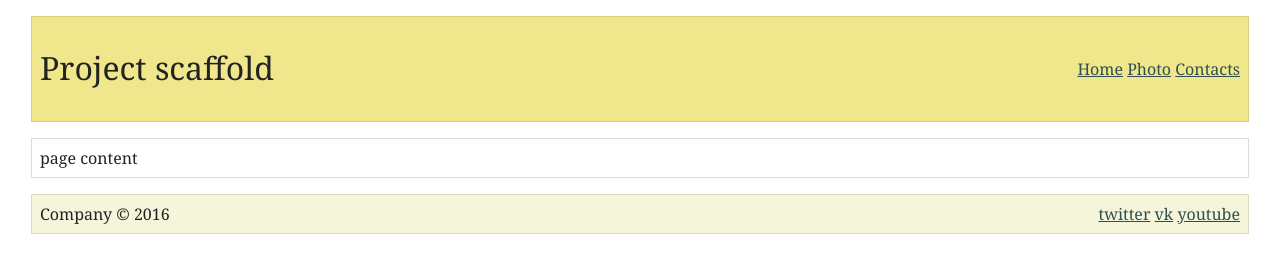
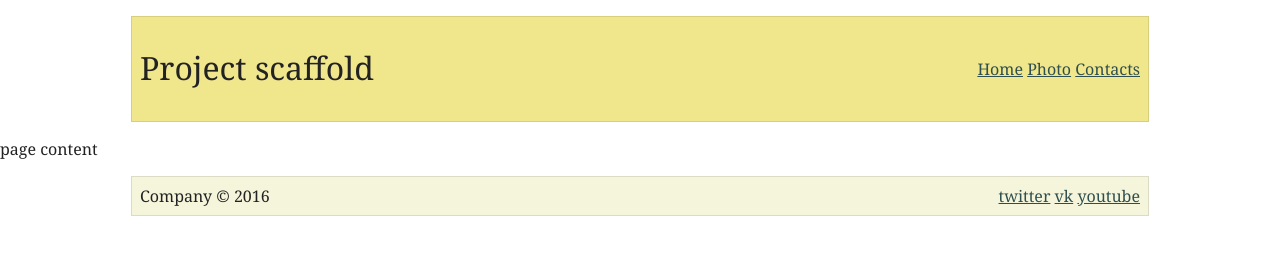
Before and after one commit to yoksel/project-scaffold, a plain HTML site: page index.html in a window 1280 px wide. Drawn offline with Linux system fonts and the light colour scheme.

Commit message:
Update 2016-04-02T21:05:37.628Z

```diff
--- a/assets/css/styles.css
+++ b/assets/css/styles.css
@@ -383,6 +383,25 @@ UL {
 H1, H2, H3, H4, H5 {
   font-weight: normal; }
 
+/* LAYOUT */
+.header,
+.container,
+.footer {
+  max-width: 320px;
+  margin: 1rem auto;
+  padding: .5rem;
+  border: 1px solid #DDD; }
+
+.container {
+  display: flex; }
+
+.main {
+  flex-grow: 1; }
+
+.aside {
+  flex-basis: 200px;
+  margin-left: 30px; }
+
 .header {
   max-width: 320px;
   margin: 1rem auto;
@@ -392,12 +411,6 @@ H1, H2, H3, H4, H5 {
   align-items: center;
   background: khaki;
   border: 1px solid rgba(0, 0, 0, 0.1); }
-
-.main {
-  max-width: 320px;
-  margin: 1rem auto;
-  padding: .5rem;
-  border: 1px solid #DDD; }
 
 .footer {
   max-width: 320px;
@@ -412,22 +425,32 @@ H1, H2, H3, H4, H5 {
   align-items: center; }
 
 @media (min-width: 768px) {
+  .header,
+    .container,
+    .footer {
+    max-width: 768px; }
   .header {
-    max-width: 768px; }
-  .main {
     max-width: 768px; }
   .footer {
     max-width: 768px; } }
 
-@media (min-width: 1200px) {
+@media (min-width: 1000px) {
+  .header,
+    .container,
+    .footer {
+    max-width: 1000px; }
   .header {
-    max-width: 1200px; }
-  .main {
-    max-width: 1200px; }
+    max-width: 1000px; }
   .footer {
-    max-width: 1200px; } }
+    max-width: 1000px; } }
 
 @media (max-width: 768px) {
+  .container {
+    flex-direction: column; }
+  .aside {
+    flex-basis: 0;
+    margin-left: 0;
+    margin-top: 1rem; }
   .header {
     flex-direction: column; }
   .footer__items {
```
Also changed, not shown: assets/css/styles.min.css.
